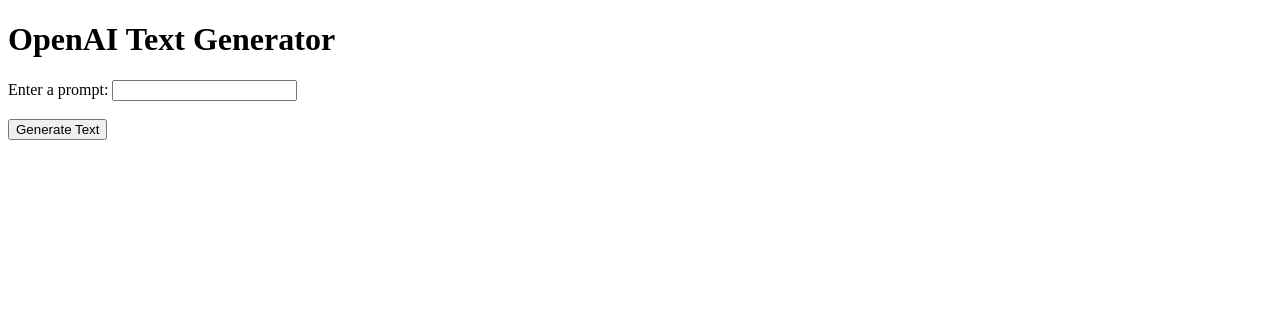
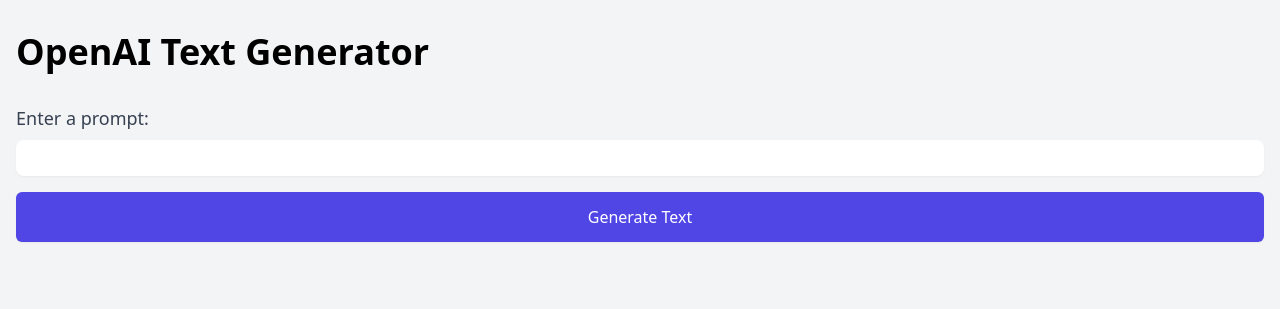
Before and after one commit to gurunnevada/belajarjs, a website: page index.html in a window 1280 px wide. Drawn offline with nearby package versions, Linux system fonts and the light colour scheme.

Commit message:
push tailwindcss

```diff
--- a/index.html
+++ b/index.html
@@ -2,18 +2,22 @@
 <html>
  <head>
    <title>OpenAI Text Generator</title>
+   <link rel="stylesheet" href="https://unpkg.com/tailwindcss/dist/tailwind.min.css">
  </head>
- <body>
-   <h1>OpenAI Text Generator</h1>
-   <form action="/generate-text" method="GET">
-     <label for="prompt">Enter a prompt:</label>
-     <input type="text" id="prompt" name="prompt"><br><br>
-     <button type="submit">Generate Text</button>
-   </form>
-   <div id="output"></div>
+ <body class="bg-gray-100">
+   <div class="container mx-auto px-4 py-8">
+     <h1 class="text-4xl font-bold mb-8">OpenAI Text Generator</h1>
+     <form action="/generate-text" method="GET" class="mb-8">
+       <label for="prompt" class="block text-lg font-medium text-gray-700 mb-2">Enter a prompt:</label>
+       <input type="text" id="prompt" name="prompt" class="w-full rounded-lg border-gray-300 shadow-sm py-2 px-4 focus:outline-none focus:ring-indigo-500 focus:border-indigo-500 sm:text-sm">
+       <button type="submit" class="mt-4 w-full inline-flex items-center justify-center px-6 py-3 border border-transparent rounded-md shadow-sm text-base font-medium text-white bg-indigo-600 hover:bg-indigo-700 focus:outline-none focus:ring-2 focus:ring-offset-2 focus:ring-indigo-500">Generate Text</button>
+     </form>
+     <div id="output" class="text-lg font-medium text-gray-700"></div>
+   </div>
    <script>
      const form = document.querySelector('form');
      const output = document.querySelector('#output');
+
      form.addEventListener('submit', async (event) => {
        event.preventDefault();
        const formData = new FormData(form);
```
